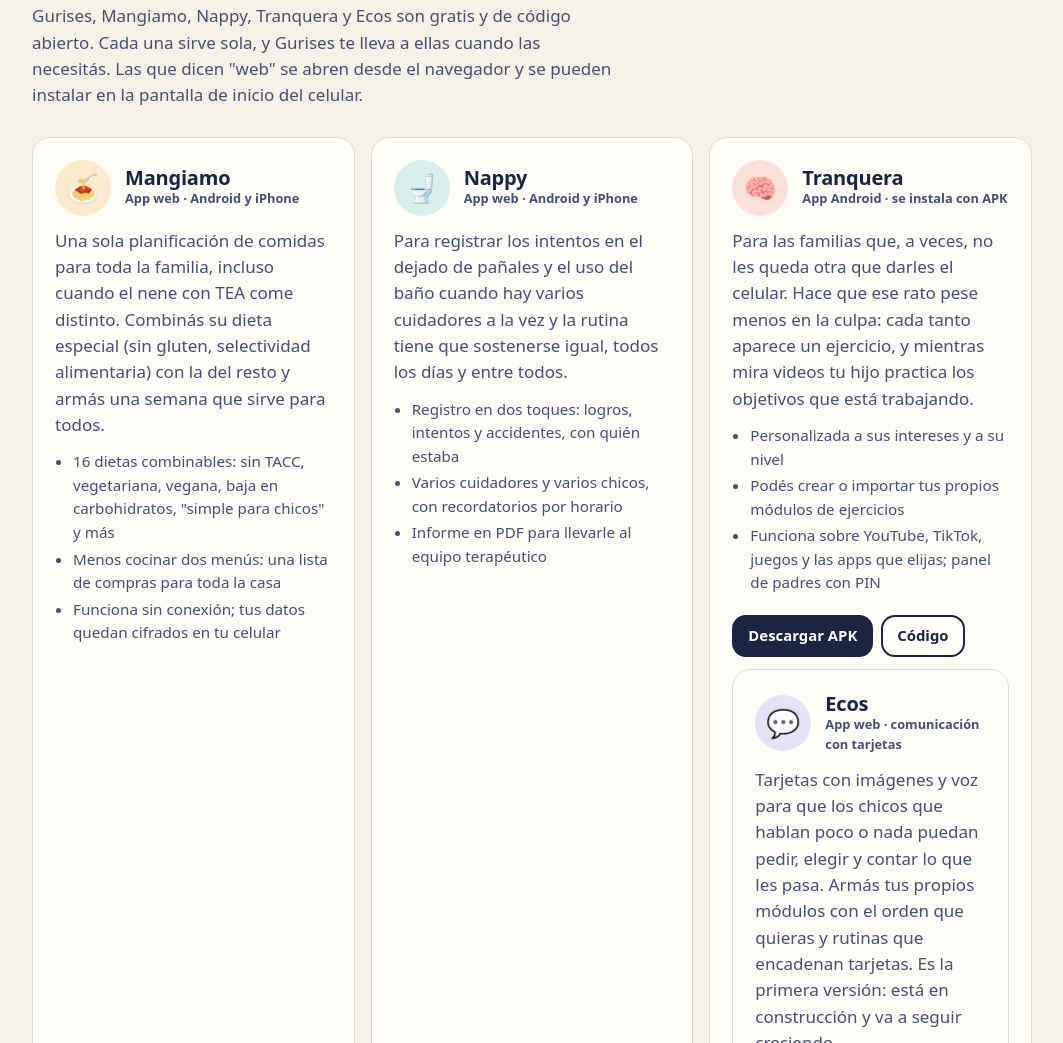
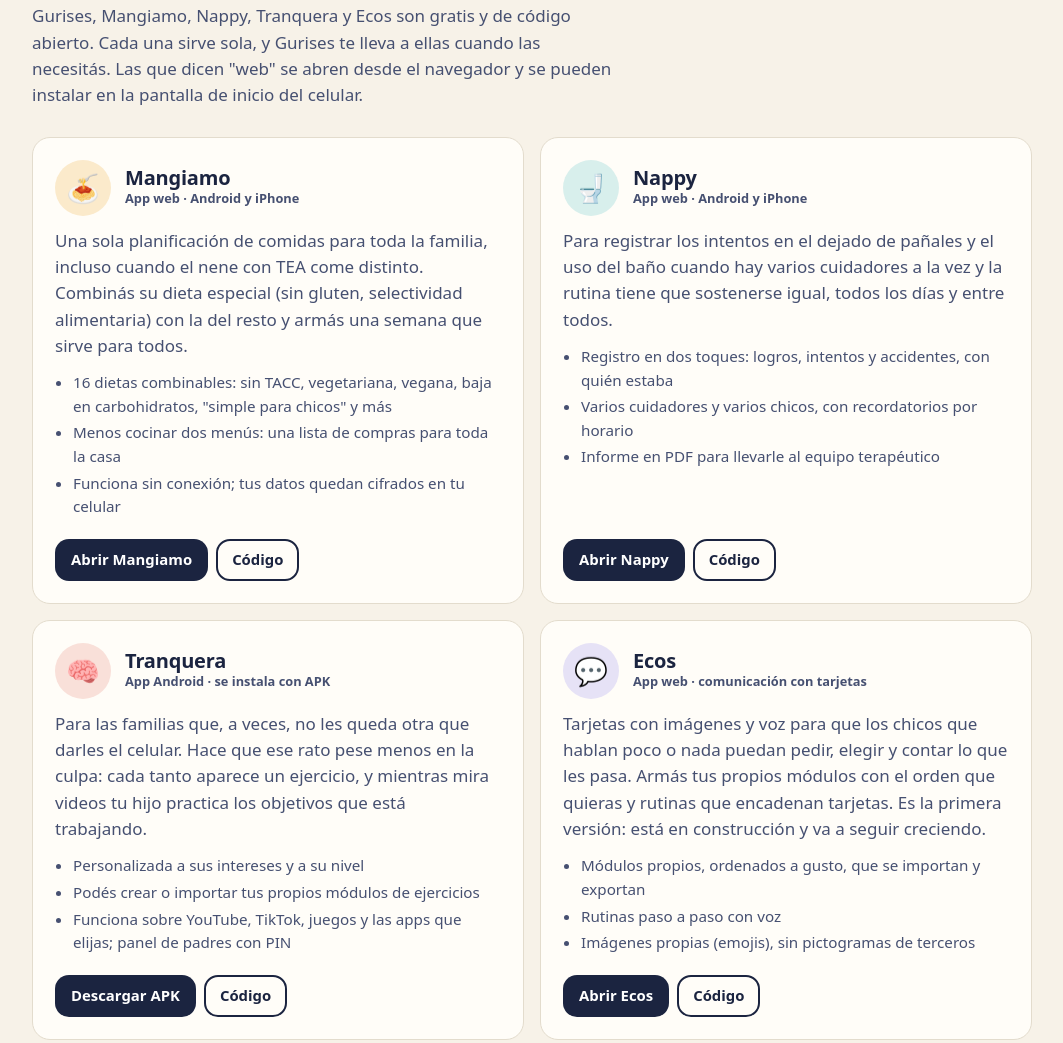
Before and after one commit to AbelG88/Orbita-tea, a plain HTML site: page index.html in a window 1280 px wide. Shown: the part 2034-3077 px from the top of the page, without its empty margins (108-1171 px from the left). Drawn offline with Linux system fonts and the light colour scheme; no server answers.

Commit message:
Sitio: cerrar la tarjeta de Tranquera (Ecos quedaba anidada) y grilla de 2x2
Co-Authored-By: Claude Sonnet 5.5 <noreply@anthropic.com>
Claude-Session: https://claude.ai/code/session_013L3XiV7UsyvQraHaj1yPVs

```diff
--- a/index.html
+++ b/index.html
@@ -251,7 +251,7 @@ footer p+p{margin-top:8px}
     <h2>Las demás apps</h2>
     <p class="lead">Gurises, Mangiamo, Nappy, Tranquera y Ecos son gratis y de código abierto. Cada una sirve sola, y Gurises te lleva a ellas cuando las necesitás. Las que dicen "web" se abren desde el navegador y se pueden instalar en la pantalla de inicio del celular.</p>
 
-    <div class="grid tres">
+    <div class="grid">
       <article class="app">
         <div class="head">
           <div class="planet p-sun" aria-hidden="true">🍝</div>
@@ -301,6 +301,7 @@ footer p+p{margin-top:8px}
           <a class="btn dark small" href="https://github.com/AbelG88/tranquera/releases/latest" target="_blank" rel="noopener">Descargar APK</a>
           <a class="btn line small" href="https://github.com/AbelG88/tranquera" target="_blank" rel="noopener">Código</a>
         </div>
+      </article>
 
       <article class="app">
         <div class="head">
```
